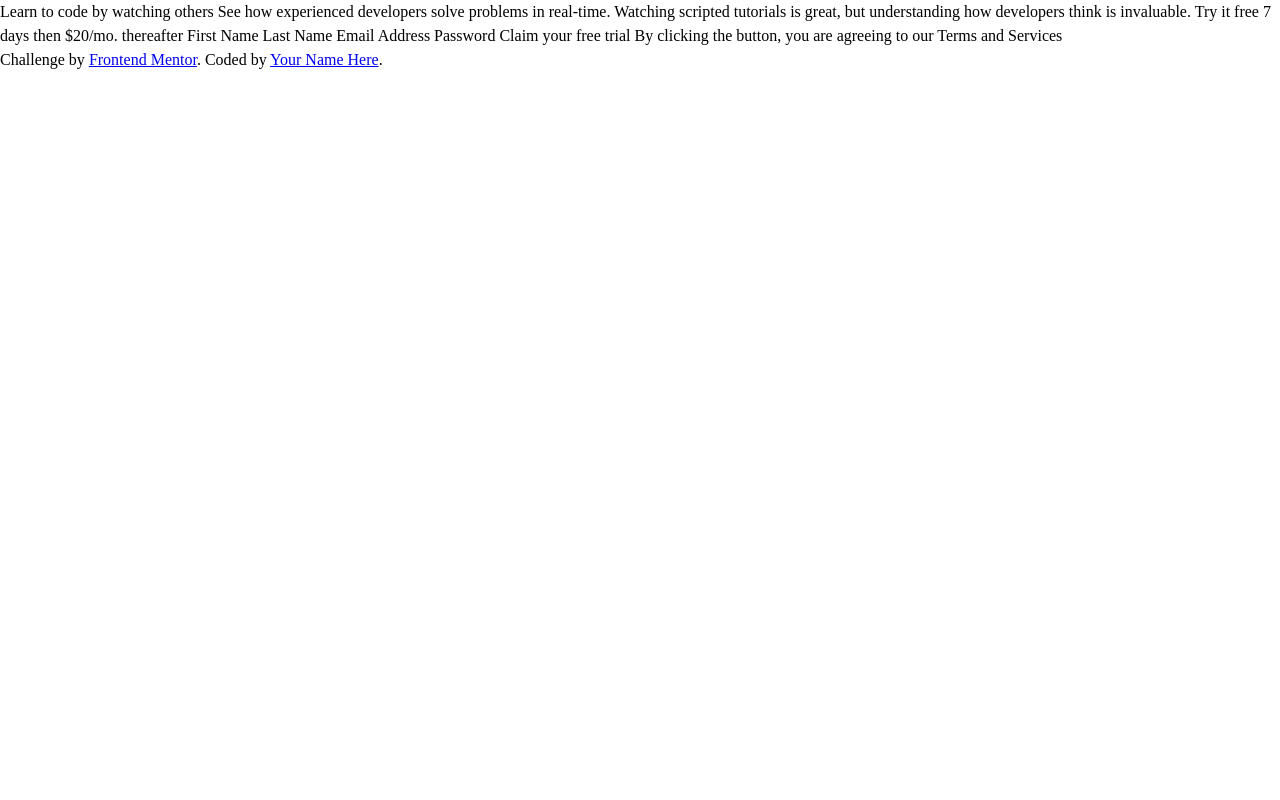
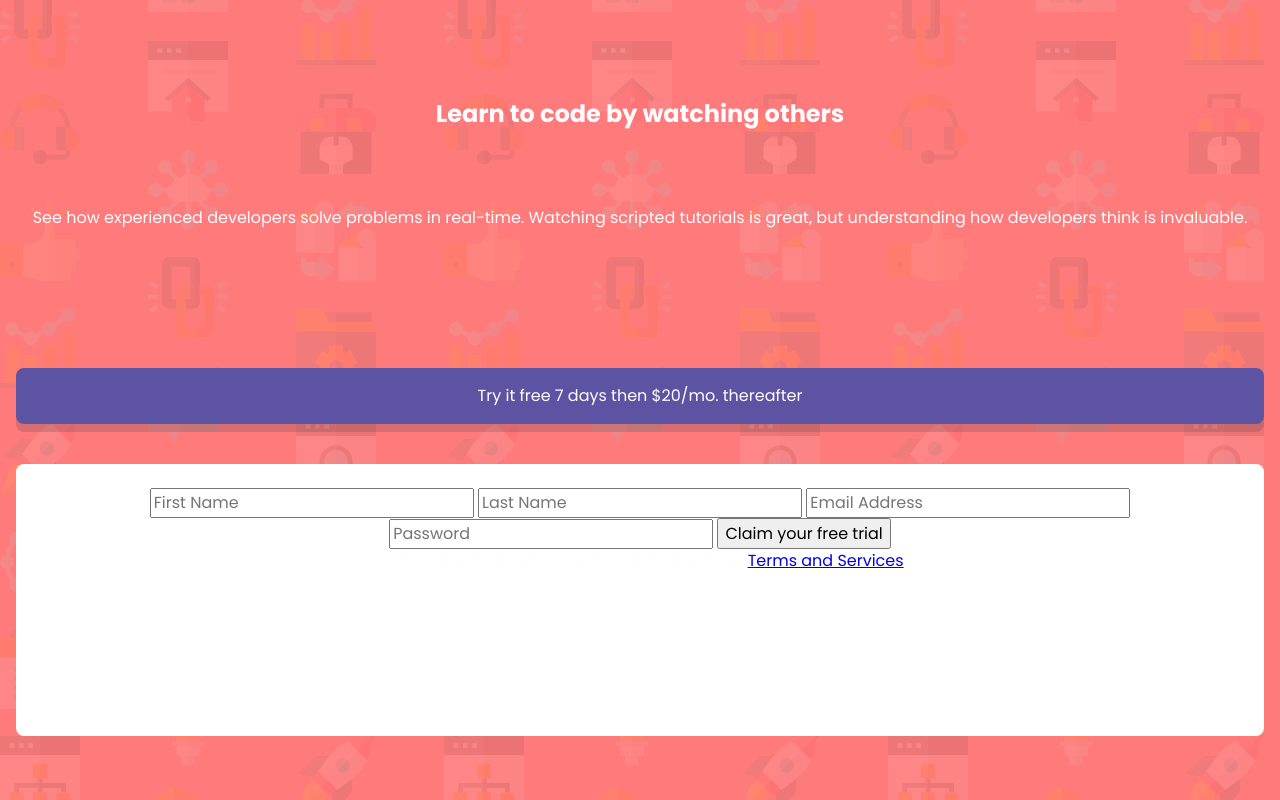
Before and after one commit to MuneerMek/intro-component-with-signup-form, a plain HTML site: page index.html in a window 1280 px wide. Drawn offline with Linux system fonts and the light colour scheme.

Commit message:
Updated styles

```diff
--- a/index.html
+++ b/index.html
@@ -20,20 +20,32 @@
     <link rel="stylesheet" href="style.css" />
   </head>
   <body>
-    Learn to code by watching others See how experienced developers solve
-    problems in real-time. Watching scripted tutorials is great, but
-    understanding how developers think is invaluable. Try it free 7 days then
-    $20/mo. thereafter First Name Last Name Email Address Password Claim your
-    free trial By clicking the button, you are agreeing to our Terms and
-    Services
+    <article class="description">
+      <h1>Learn to code by watching others</h1>
+      <p>
+        See how experienced developers solve problems in real-time. Watching
+        scripted tutorials is great, but understanding how developers think is
+        invaluable.
+      </p>
+    </article>
 
-    <footer>
-      <p class="attribution">
-        Challenge by
-        <a href="https://www.frontendmentor.io?ref=challenge" target="_blank"
-          >Frontend Mentor</a
-        >. Coded by <a href="#">Your Name Here</a>.
-      </p>
-    </footer>
+    <main>
+      <div class="cta">
+        <p><span>Try it free 7 days</span> then $20/mo. thereafter</p>
+      </div>
+      <form class="signup">
+        <input type="text" placeholder="First Name" name="fname" />
+        <input type="text" placeholder="Last Name" name="lname" />
+        <input type="text" placeholder="Email Address" name="email" />
+        <input type="text" placeholder="Password" name="password" />
+        <input type="button" name="submit" value="Claim your free trial" />
+        <p>
+          By clicking the button, you are agreeing to our
+          <a href="https://www.startpage.com/" target="_blank"
+            >Terms and Services</a
+          >
+        </p>
+      </form>
+    </main>
   </body>
 </html>
--- a/style.css
+++ b/style.css
@@ -21,6 +21,7 @@
 */
 body {
   min-height: 100vh;
+  font-size: 1rem;
   line-height: 1.5;
   -webkit-font-smoothing: antialiased;
 }
@@ -93,3 +94,61 @@ h6 {
 .fw-700 {
   font-weight: 700;
 }
+
+/* Page Styles */
+body {
+  padding: 6rem 1rem 4rem;
+  font-family: "Poppins";
+  color: #fffdff;
+  display: grid;
+  gap: 4rem;
+  grid-template-rows: 12rem 1fr;
+  background-color: hsl(var(--red));
+  background-image: url("images/bg-intro-mobile.png");
+  background-size: cover;
+  text-align: center;
+}
+
+.description {
+  display: grid;
+  gap: 1rem;
+}
+
+h1 {
+  padding: 0 3rem;
+}
+.description > p {
+  padding: 0 0.5rem;
+}
+
+/* Form */
+
+main {
+  display: grid;
+  grid-template-rows: 5.5rem 1fr;
+  gap: 1.5rem;
+}
+
+.cta {
+  align-self: center;
+}
+
+.cta > p {
+  padding: 1rem 4rem;
+  background-color: #5c54a3;
+  border-radius: 0.5rem;
+  box-shadow: 0 8px 0 hsl(var(--dark-blue), 0.2);
+}
+
+.signup {
+  padding: 1.5rem;
+  background-color: white;
+  border-radius: 0.5rem;
+}
+
+/* Media Queries */
+@media (min-width: 40rem) {
+  body {
+    background-image: url("images/bg-intro-desktop.png");
+  }
+}
```
